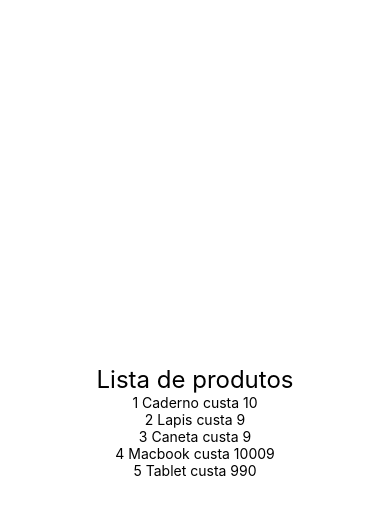
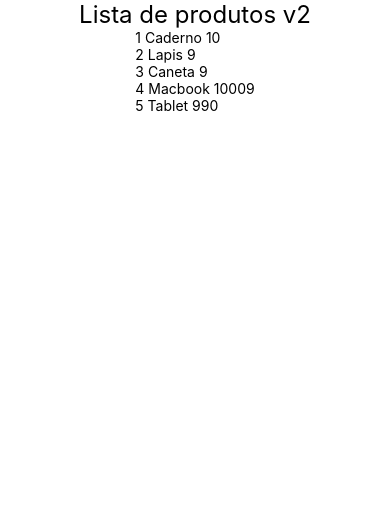
Before and after one commit to dronan/exercise-react-native, a React Native app: screen / in a window 390 px wide. Shown: the top 514 px of the page. Built offline with nearby package versions, Linux system fonts and the light colour scheme.

Commit message:
renderizando lista com o FlatList

```diff
--- a/src/App.js
+++ b/src/App.js
@@ -1,11 +1,11 @@
 import React from 'react';
 import {SafeAreaView, StyleSheet} from 'react-native';
-import ListaProdutos from './components/produtos/ListaProdutos';
+import ListaProdutosV2 from './components/produtos/ListaProdutosV2';
 
 export default () => {
   return (
     <SafeAreaView style={style.App}>
-      <ListaProdutos />
+      <ListaProdutosV2 />
     </SafeAreaView>
   );
 };
--- /dev/null
+++ b/src/components/produtos/ListaProdutosV2.js
@@ -0,0 +1,24 @@
+import React from 'react';
+import {Text, FlatList} from 'react-native';
+import estilo from '../estilo';
+import produtos from './Produto';
+
+export default props => {
+  const produtoRender = ({item: p}) => {
+    return (
+      <Text>
+        {p.id} {p.nome} {p.preco}
+      </Text>
+    );
+  };
+  return (
+    <>
+      <Text style={estilo.textGrande}>Lista de produtos v2</Text>
+      <FlatList
+        data={produtos}
+        keyExtractor={i => i.id}
+        renderItem={produtoRender}
+      />
+    </>
+  );
+};
```
